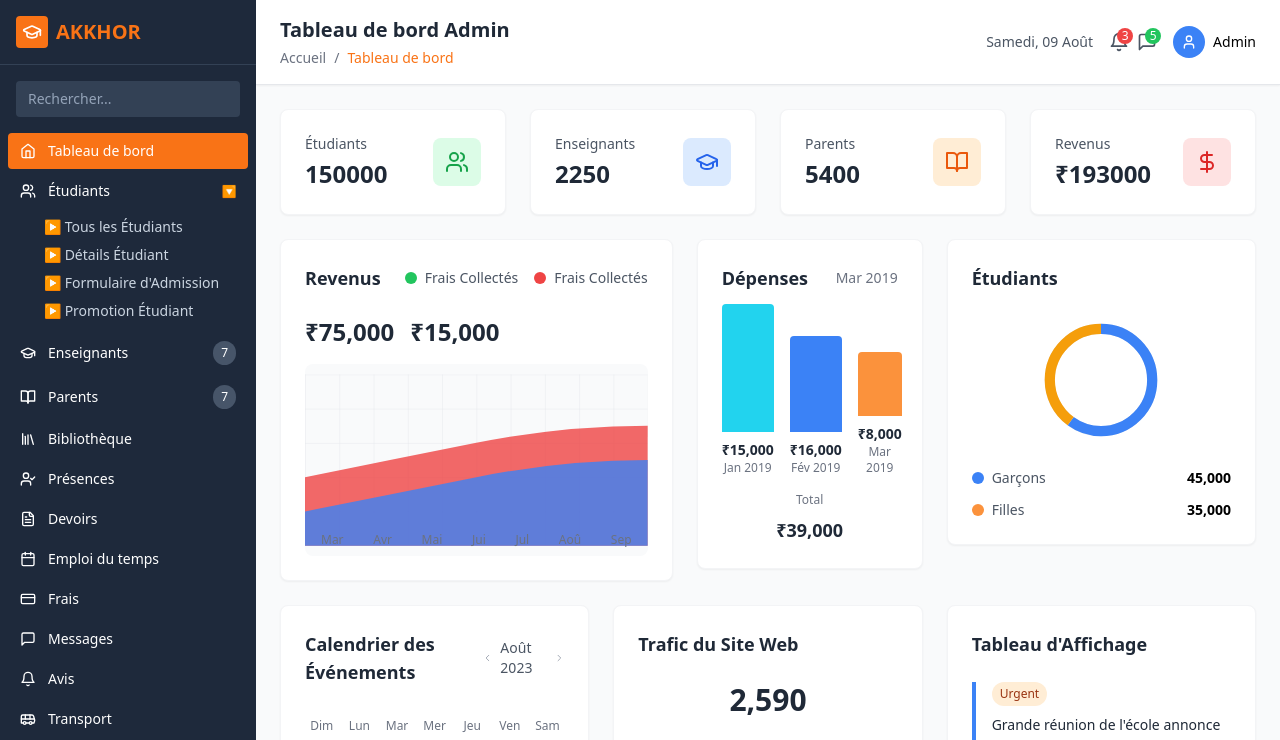
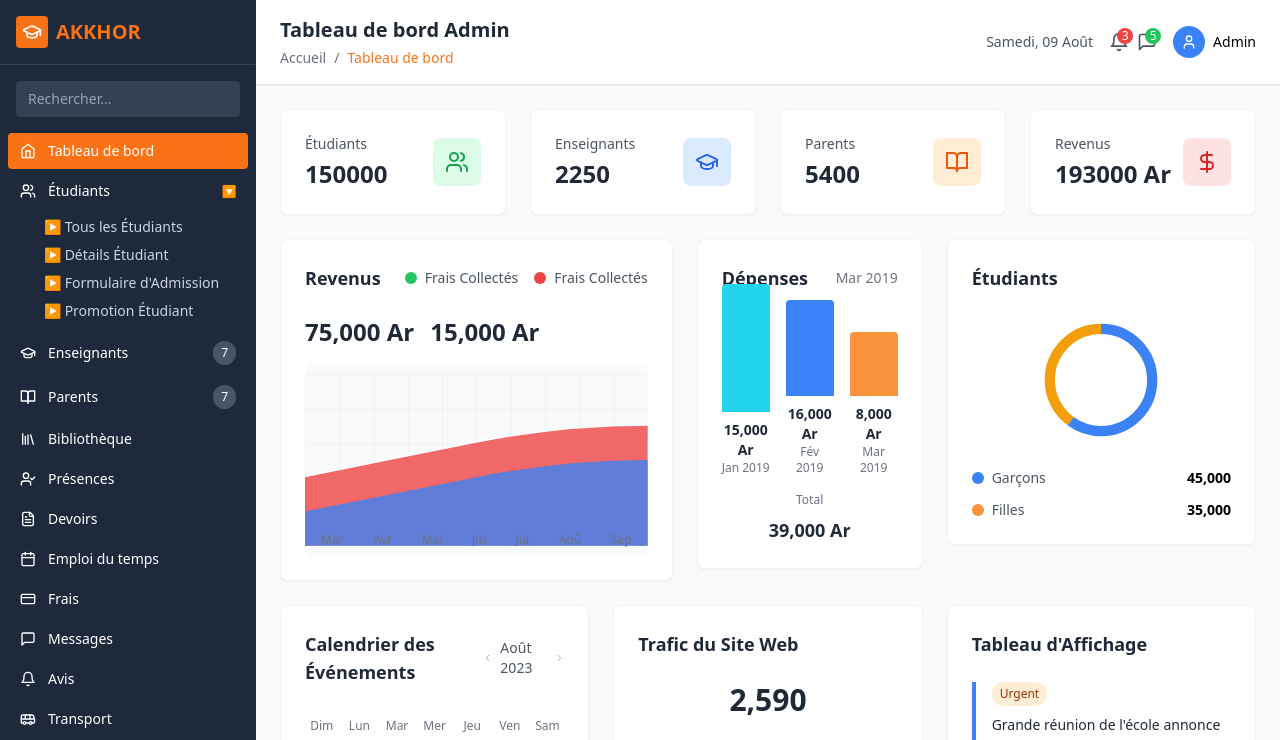
Before and after one commit to fandefasanafichier5/ecole, a React (Vite) app: page / in a window 1280 px wide. Shown: the top 740 px of the page. Built offline with nearby package versions, Linux system fonts and the light colour scheme.

Commit message:
Convertir les devises en Ariary

```diff
--- a/src/App.tsx
+++ b/src/App.tsx
@@ -107,7 +107,7 @@ function App() {
                 <StatsCard
                   icon={DollarSign}
                   title="Revenus"
-                  value="₹193000"
+                  value="193000 Ar"
                   bgColor="bg-red-100"
                   iconColor="text-red-600"
                 />
--- a/src/components/EarningsChart.tsx
+++ b/src/components/EarningsChart.tsx
@@ -19,10 +19,10 @@ const EarningsChart = () => {
 
       <div className="flex items-end space-x-4 mb-4">
         <div>
-          <span className="text-2xl font-bold text-gray-800">₹75,000</span>
+          <span className="text-2xl font-bold text-gray-800">75,000 Ar</span>
         </div>
         <div>
-          <span className="text-2xl font-bold text-gray-800">₹15,000</span>
+          <span className="text-2xl font-bold text-gray-800">15,000 Ar</span>
         </div>
       </div>
 
--- a/src/components/ExpensesChart.tsx
+++ b/src/components/ExpensesChart.tsx
@@ -19,7 +19,7 @@ const ExpensesChart = () => {
           <div key={index} className="flex flex-col items-center flex-1">
             <div className={`${expense.color} ${expense.height} w-full rounded-t mb-2`}></div>
             <div className="text-center">
-              <div className="text-sm font-semibold text-gray-800">₹{expense.value.toLocaleString()}</div>
+              <div className="text-sm font-semibold text-gray-800">{expense.value.toLocaleString()} Ar</div>
               <div className="text-xs text-gray-500">{expense.label}</div>
             </div>
           </div>
@@ -28,7 +28,7 @@ const ExpensesChart = () => {
 
       <div className="text-center">
         <div className="text-xs text-gray-500 mb-2">Total</div>
-        <div className="text-lg font-bold text-gray-800">₹39,000</div>
+        <div className="text-lg font-bold text-gray-800">39,000 Ar</div>
       </div>
     </div>
   );
--- a/src/components/FeesCollection.tsx
+++ b/src/components/FeesCollection.tsx
@@ -147,7 +147,7 @@ const FeesCollection = () => {
                   <td className="px-4 py-3 text-sm text-gray-900">{student.class}</td>
                   <td className="px-4 py-3 text-sm text-gray-900">{student.section}</td>
                   <td className="px-4 py-3 text-sm text-gray-900">{student.expense}</td>
-                  <td className="px-4 py-3 text-sm text-gray-900">{student.amount.toLocaleString()}.00</td>
+                  <td className="px-4 py-3 text-sm text-gray-900">{student.amount.toLocaleString()}.00 Ar</td>
                   <td className="px-4 py-3">
                     <span className={`px-3 py-1 rounded-full text-xs font-medium ${
                       student.status === 'Paid'
--- a/src/components/StudentDetails.tsx
+++ b/src/components/StudentDetails.tsx
@@ -100,7 +100,7 @@ const StudentDetails = () => {
               </div>
               <div className="flex justify-between">
                 <span className="text-sm text-gray-600">Rôle:</span>
-                <span className="text-sm font-medium text-gray-800">1000$</span>
+                <span className="text-sm font-medium text-gray-800">1000 Ar</span>
               </div>
               <div className="flex justify-between">
                 <span className="text-sm text-gray-600">Adresse:</span>
```
